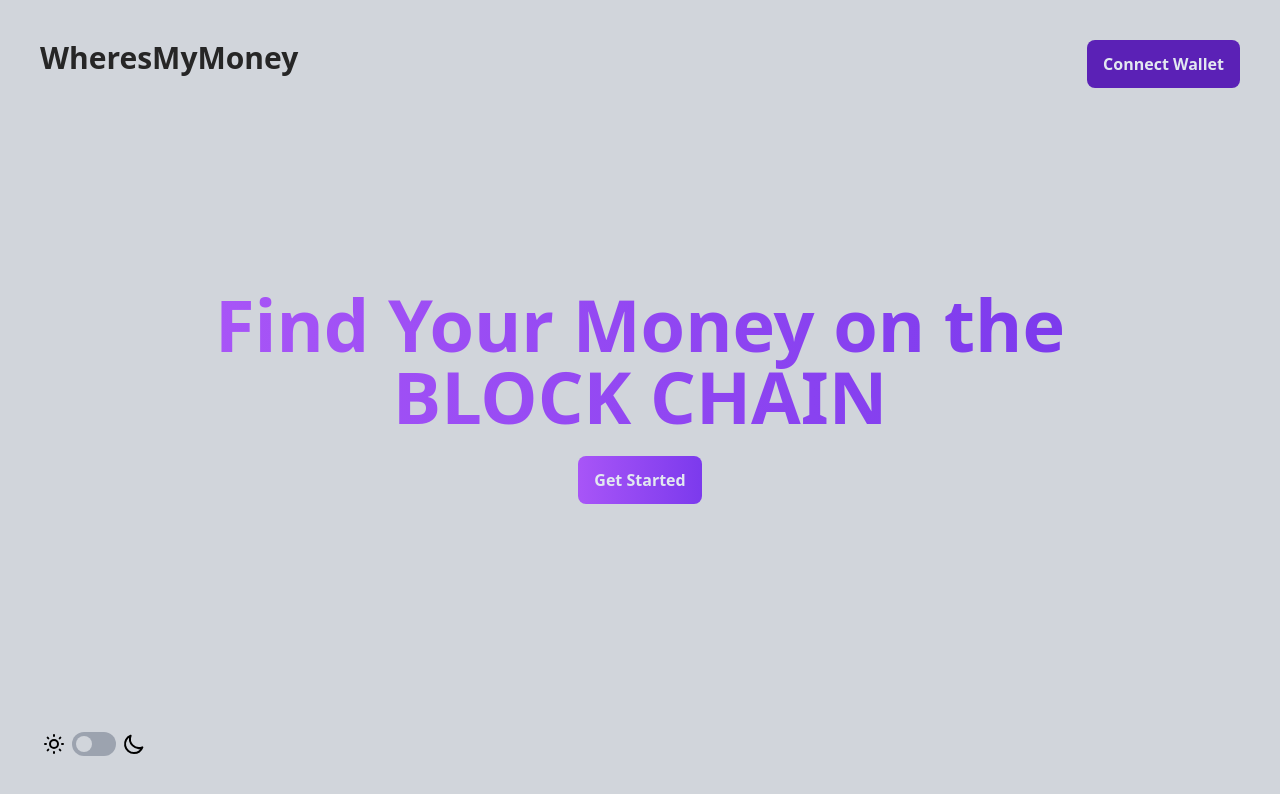
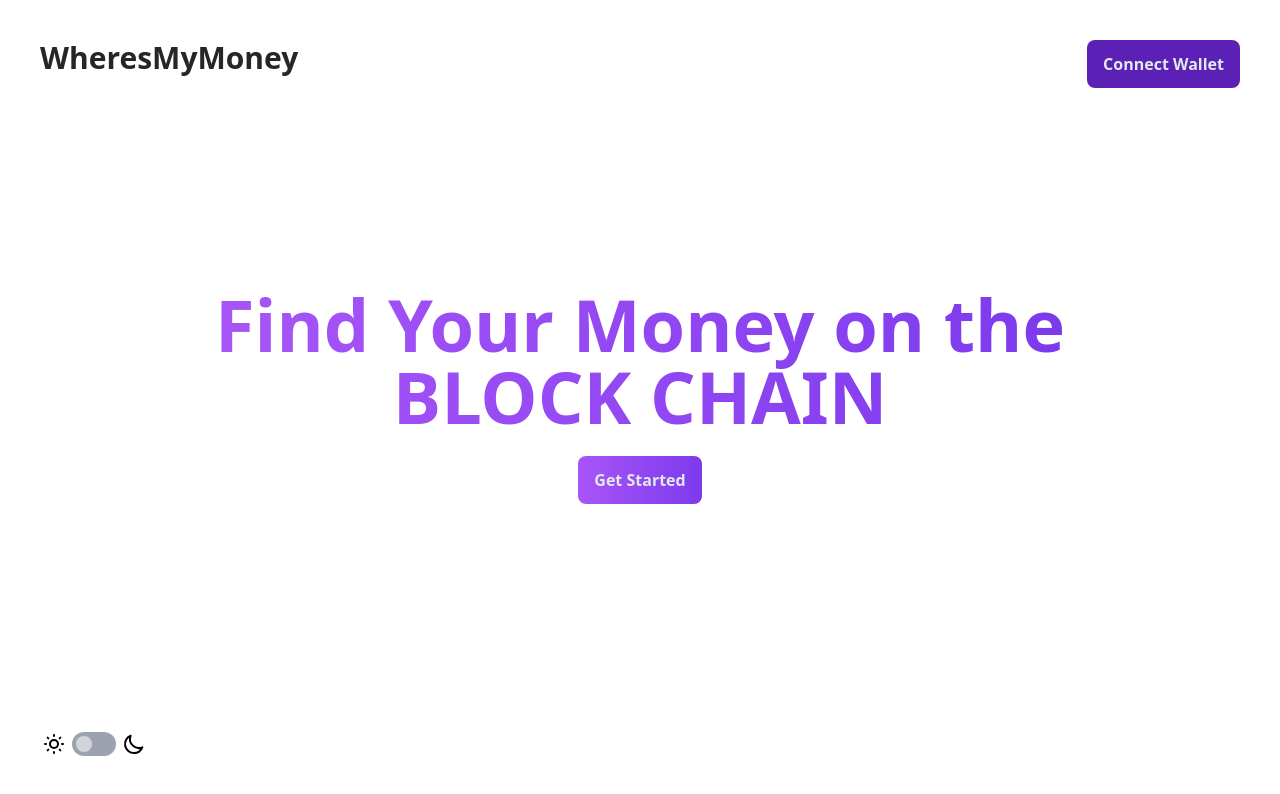
Before and after one commit to yanchenm/split, a Next.js app in the folder frontend/: page / in a window 1280 px wide. Shown: the top 794 px of the page. Built offline with nearby package versions, Linux system fonts and the light colour scheme; no server answers.

Commit message:
Landing page background to white

```diff
--- a/frontend/pages/index.tsx
+++ b/frontend/pages/index.tsx
@@ -172,7 +172,7 @@ const Home: NextPage<PageProps> = ({ ...props }) => {
                   </Modal>
                 </div>
 
-                <div className="bg-gray-300 dark:bg-slate-800 h-screen">
+                <div className="bg-white dark:bg-slate-800 h-screen">
                   <div className="flex justify-between p-10">
                     <h1 className="text-neutral-800 dark:text-slate-300 text-3xl font-bold">WheresMyMoney</h1>
                     {buttonArea}
```
